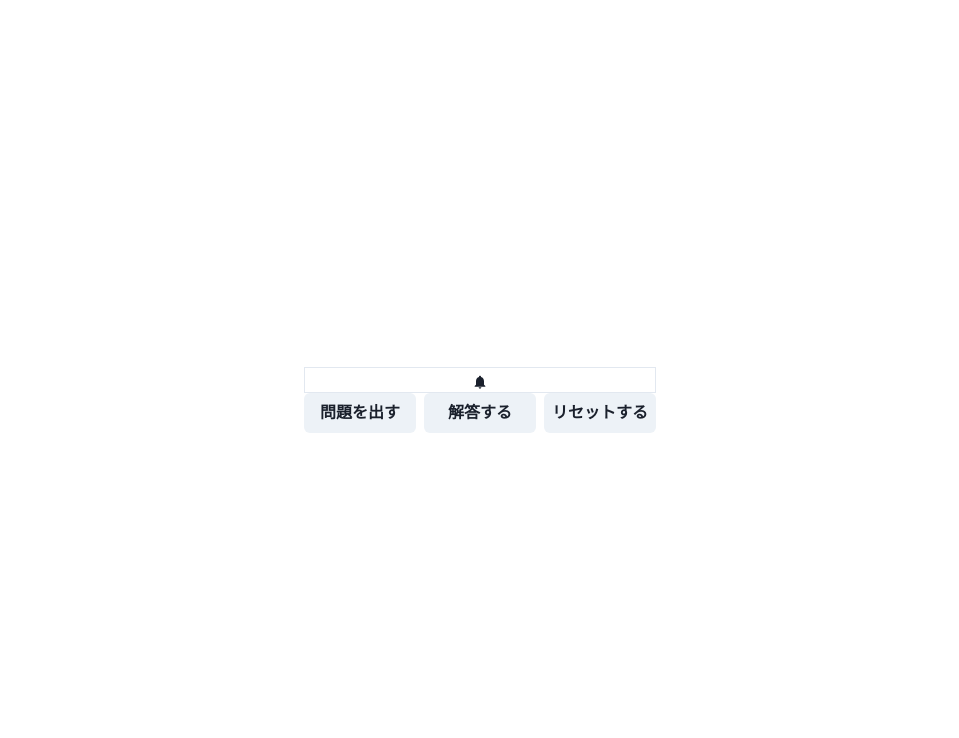
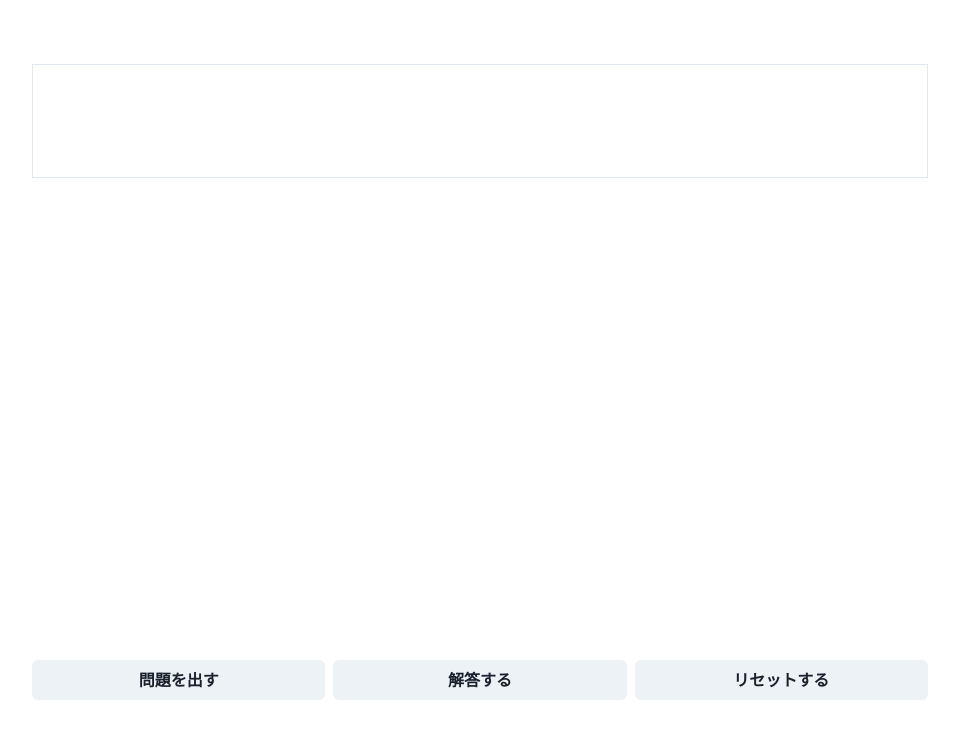
Before and after one commit to illionillion/react-word-quiz, a React (Create React App) app: page /NormalQuiz in a window 1280 px wide. Shown: the top 738 px of the page, without its empty margins (160-1119 px from the left). Built offline with nearby package versions, Linux system fonts and the light colour scheme.

Commit message:
スタイル整えた

```diff
--- a/src/components/NormalQuiz.tsx
+++ b/src/components/NormalQuiz.tsx
@@ -4,6 +4,8 @@ import wordData from "../data.json";
 import {
   Box,
   Button,
+  Center,
+  Flex,
   HStack,
   List,
   ListItem,
@@ -24,7 +26,7 @@ const NormalQuiz = () => {
 
   useEffect(() => {
     // console.log(selectWord);
-    wordSpeech('')
+    wordSpeech("");
   }, []);
 
   /**
@@ -52,7 +54,7 @@ const NormalQuiz = () => {
     }
     console.log(options);
     setOptionWord(shuffle(options));
-    wordSpeech(word.eng)
+    wordSpeech(word.eng);
 
     setSelectWord(undefined);
     setIsSelected.off();
@@ -97,7 +99,7 @@ const NormalQuiz = () => {
    * 音声よみあげ(英語)
    * @param text テキスト
    */
-  const wordSpeech = (text:string) => {
+  const wordSpeech = (text: string) => {
     // if(!text || text === '') return
     // 発言を作成
     const uttr = new SpeechSynthesisUtterance();
@@ -118,11 +120,11 @@ const NormalQuiz = () => {
     // uttr.volume = 0.75;
 
     // 英語に対応しているvoiceを設定
-    const voices = speechSynthesis.getVoices()
+    const voices = speechSynthesis.getVoices();
 
     for (let i = 0; i < voices.length; i++) {
-      if (voices[i].lang === 'en-US') {
-        uttr.voice = voices[i]
+      if (voices[i].lang === "en-US") {
+        uttr.voice = voices[i];
       }
     }
 
@@ -138,16 +140,31 @@ const NormalQuiz = () => {
       justifyContent="center"
       alignItems="center"
     >
-      <Box>
-        <Box borderWidth="1px" textAlign="center">
-          <BellIcon onClick={()=>wordSpeech(currentWord?.eng ?? '')}/>
-          {currentWord?.eng}
-        </Box>
-        <List>
+      <Flex direction="column" w="4xl" h="2xl">
+        <Center borderWidth="1px" flex={1} fontSize="3xl">
+          {currentWord ? (
+            <>
+              <BellIcon onClick={() => wordSpeech(currentWord?.eng ?? "")} />
+              {currentWord?.eng}
+            </>
+          ) : (
+            <></>
+          )}
+        </Center>
+        <List
+          flex={4}
+          display="flex"
+          flexDirection="column"
+          textAlign="center"
+          justifyContent="center"
+          gap={5}
+        >
           {optionWord?.map((item, index) => (
             <ListItem
               key={index}
               onClick={() => onSelectWord(item.eng)}
+              fontSize="3xl"
+              bg="blackAlpha.100"
               {...(selectWord?.eng === item.eng
                 ? { borderBlock: "solid", borderColor: "#000", borderWidth: 1 }
                 : {})}
@@ -156,7 +173,7 @@ const NormalQuiz = () => {
             </ListItem>
           ))}
         </List>
-        <HStack>
+        <HStack flex={1}>
           <Button flex={1} onClick={on_set_a_questions}>
             問題を出す
           </Button>
@@ -175,7 +192,7 @@ const NormalQuiz = () => {
           onClose={onClose}
           on_set_a_questions={on_set_a_questions}
         />
-      </Box>
+      </Flex>
     </Box>
   );
 };
```
